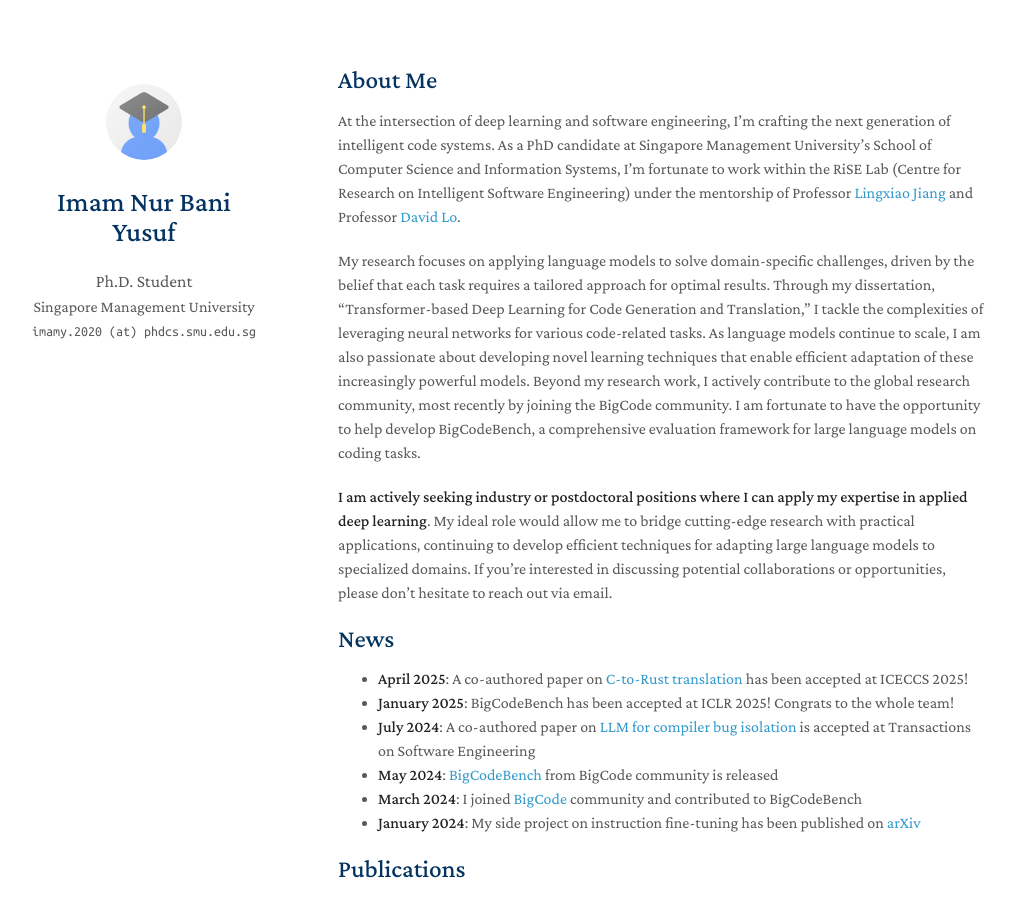
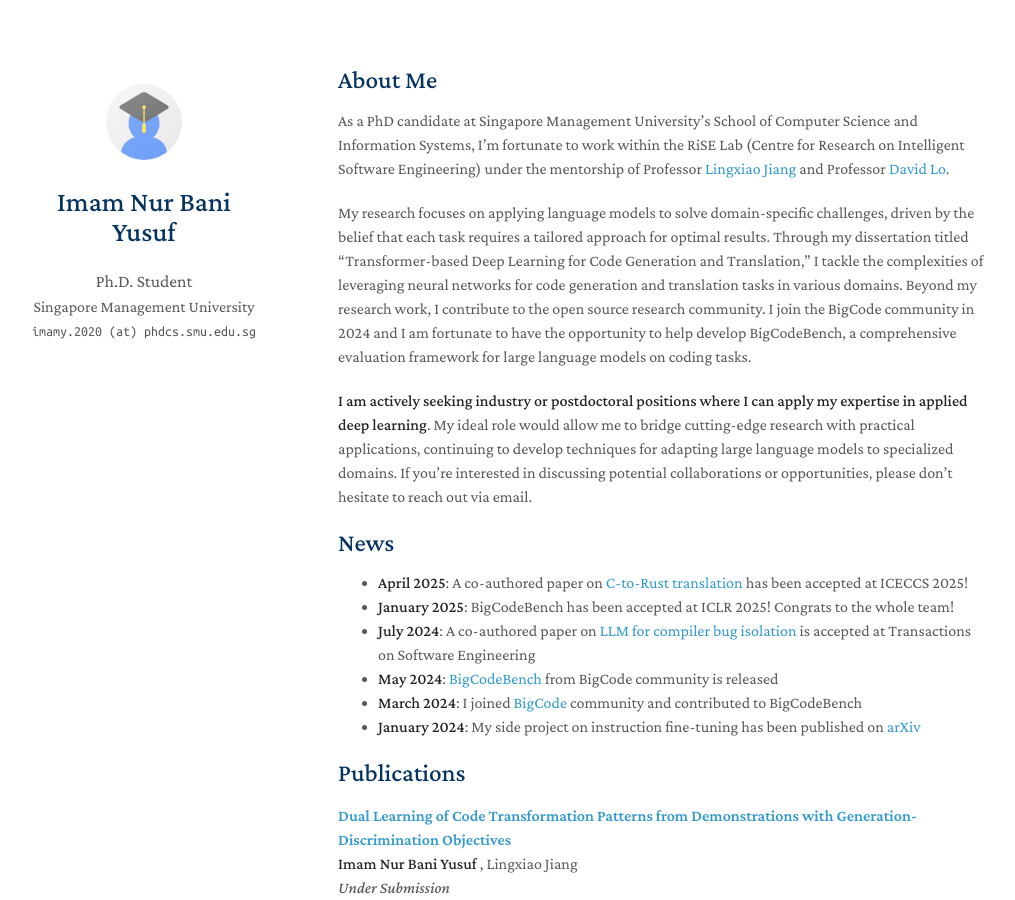
Before and after one commit to imamnurby/imamnurby.github.io, a Jekyll site: the page built from index.md, in a window 1280 px wide and 900 px high. Shown: the whole window, without its empty margins (132-1147 px from the left). Built offline with Jekyll 4.4.1, drawn with Linux system fonts in a browser that asks for light colours; nearby versions of some CDN libraries; a style sheet for code colours, icons or effects is not loaded; our own code applies the rules of GitHub Pages for plain Markdown files.

Commit message:
update about me

```diff
--- a/index.md
+++ b/index.md
@@ -4,11 +4,11 @@ layout: homepage
 
 ## About Me
 
-At the intersection of deep learning and software engineering, I'm crafting the next generation of intelligent code systems. As a PhD candidate at Singapore Management University's School of Computer Science and Information Systems, I'm fortunate to work within the RiSE Lab (Centre for Research on Intelligent Software Engineering) under the mentorship of Professor [Lingxiao Jiang](http://www.mysmu.edu/faculty/lxjiang/#gsc.tab=0) and Professor [David Lo](http://www.mysmu.edu/faculty/davidlo/).
+As a PhD candidate at Singapore Management University's School of Computer Science and Information Systems, I'm fortunate to work within the RiSE Lab (Centre for Research on Intelligent Software Engineering) under the mentorship of Professor [Lingxiao Jiang](http://www.mysmu.edu/faculty/lxjiang/#gsc.tab=0) and Professor [David Lo](http://www.mysmu.edu/faculty/davidlo/).
 
-My research focuses on applying language models to solve domain-specific challenges, driven by the belief that each task requires a tailored approach for optimal results. Through my dissertation, "Transformer-based Deep Learning for Code Generation and Translation," I tackle the complexities of leveraging neural networks for various code-related tasks. As language models continue to scale, I am also passionate about developing novel learning techniques that enable efficient adaptation of these increasingly powerful models. Beyond my research work, I actively contribute to the global research community, most recently by joining the BigCode community. I am fortunate to have the opportunity to help develop BigCodeBench, a comprehensive evaluation framework for large language models on coding tasks.
+My research focuses on applying language models to solve domain-specific challenges, driven by the belief that each task requires a tailored approach for optimal results. Through my dissertation titled "Transformer-based Deep Learning for Code Generation and Translation," I tackle the complexities of leveraging neural networks for code generation and translation tasks in various domains. Beyond my research work, I contribute to the open source research community. I join the BigCode community in 2024 and I am fortunate to have the opportunity to help develop BigCodeBench, a comprehensive evaluation framework for large language models on coding tasks.
 
-**I am actively seeking industry or postdoctoral positions where I can apply my expertise in applied deep learning**. My ideal role would allow me to bridge cutting-edge research with practical applications, continuing to develop efficient techniques for adapting large language models to specialized domains. If you're interested in discussing potential collaborations or opportunities, please don't hesitate to reach out via email.
+**I am actively seeking industry or postdoctoral positions where I can apply my expertise in applied deep learning**. My ideal role would allow me to bridge cutting-edge research with practical applications, continuing to develop techniques for adapting large language models to specialized domains. If you're interested in discussing potential collaborations or opportunities, please don't hesitate to reach out via email.
 
 ## News
 - **April 2025**: A co-authored paper on [C-to-Rust translation](https://arxiv.org/abs/2503.17741v1) has been accepted at ICECCS 2025!
```
